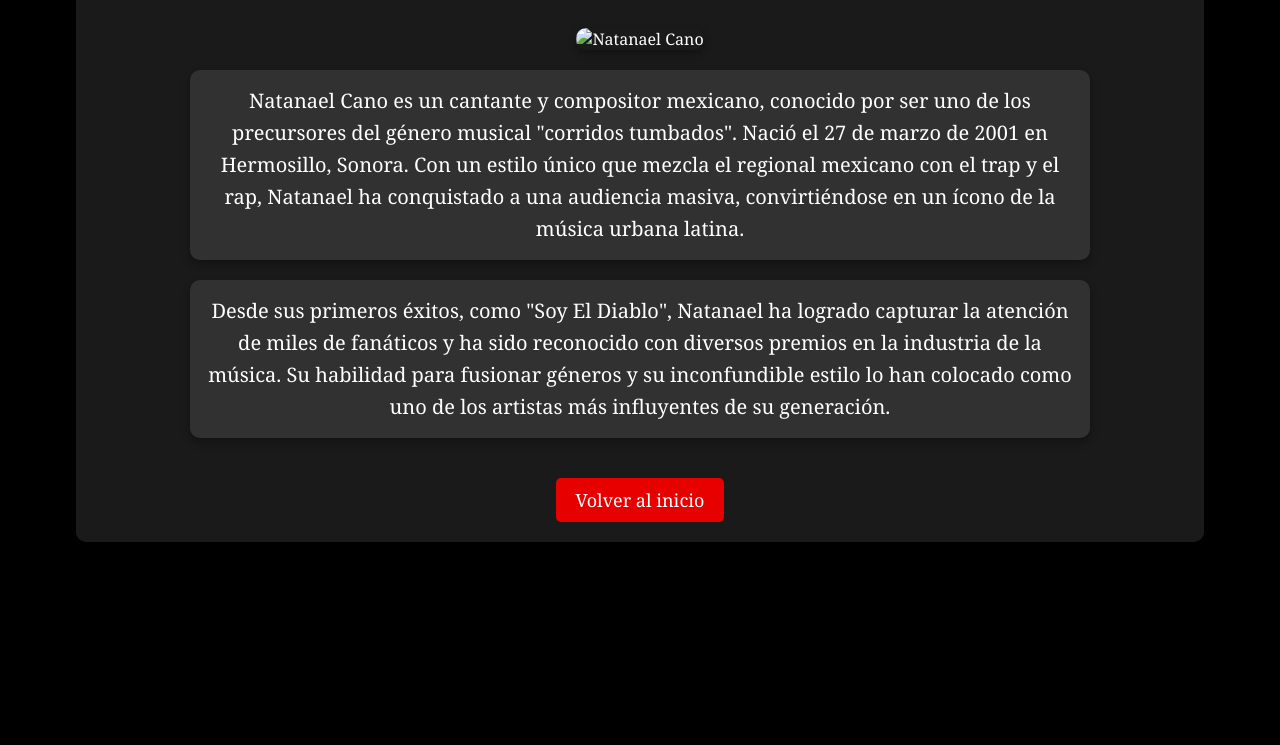
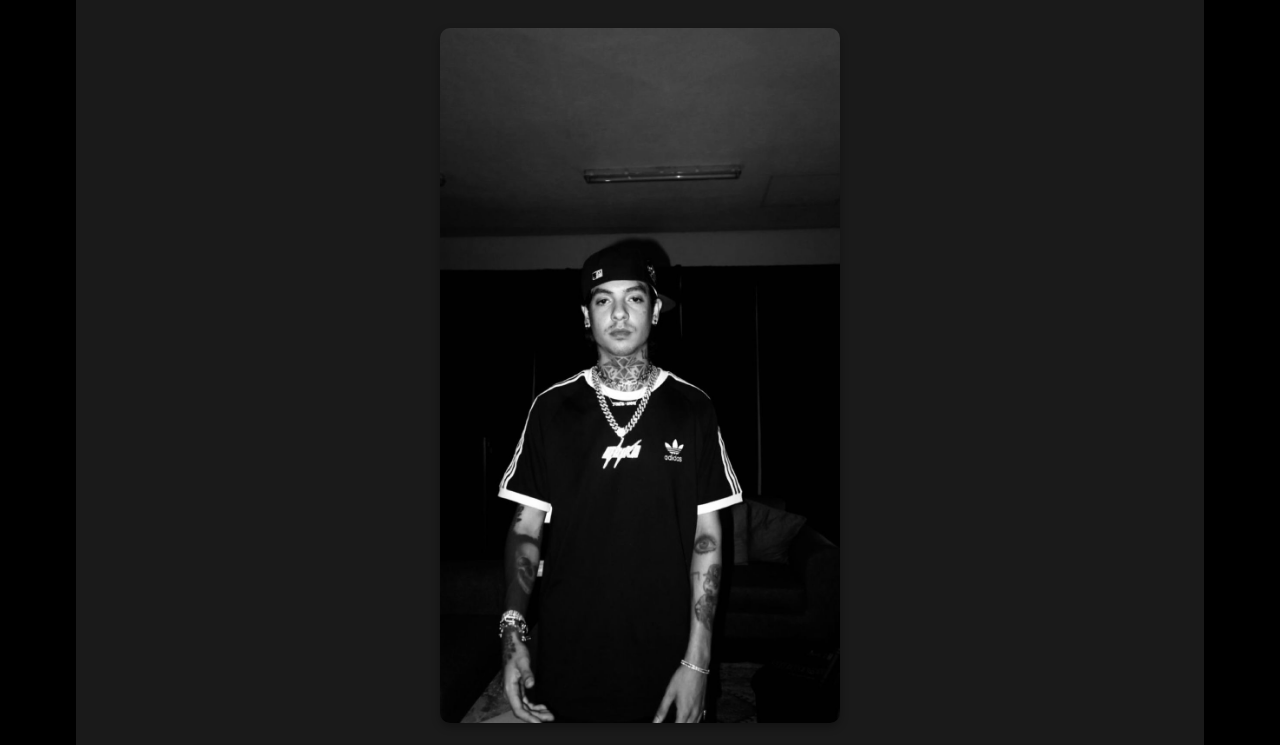
Before and after one commit to thediairo/karen, a plain HTML site: page biografia.html in a window 1280 px wide. Shown: the part 205-950 px from the top of the page. Before the commit the page ends 800 px from the top, so only its background shows below. Drawn offline with Linux system fonts and the light colour scheme.

Commit message:
first commit

```diff
--- a/biografia.html
+++ b/biografia.html
@@ -109,7 +109,7 @@
 
     <div class="container">
         <h1>Biografía de Natanael Cano</h1>
-        <img src="natanael_cano.jpg" alt="Natanael Cano" class="imagen">
+        <img src="nata.jpeg" alt="Natanael Cano" class="imagen">
         <p>
             Natanael Cano es un cantante y compositor mexicano, conocido por ser uno de los precursores del género musical "corridos tumbados". Nació el 27 de marzo de 2001 en Hermosillo, Sonora. Con un estilo único que mezcla el regional mexicano con el trap y el rap, Natanael ha conquistado a una audiencia masiva, convirtiéndose en un ícono de la música urbana latina.
         </p>
```
